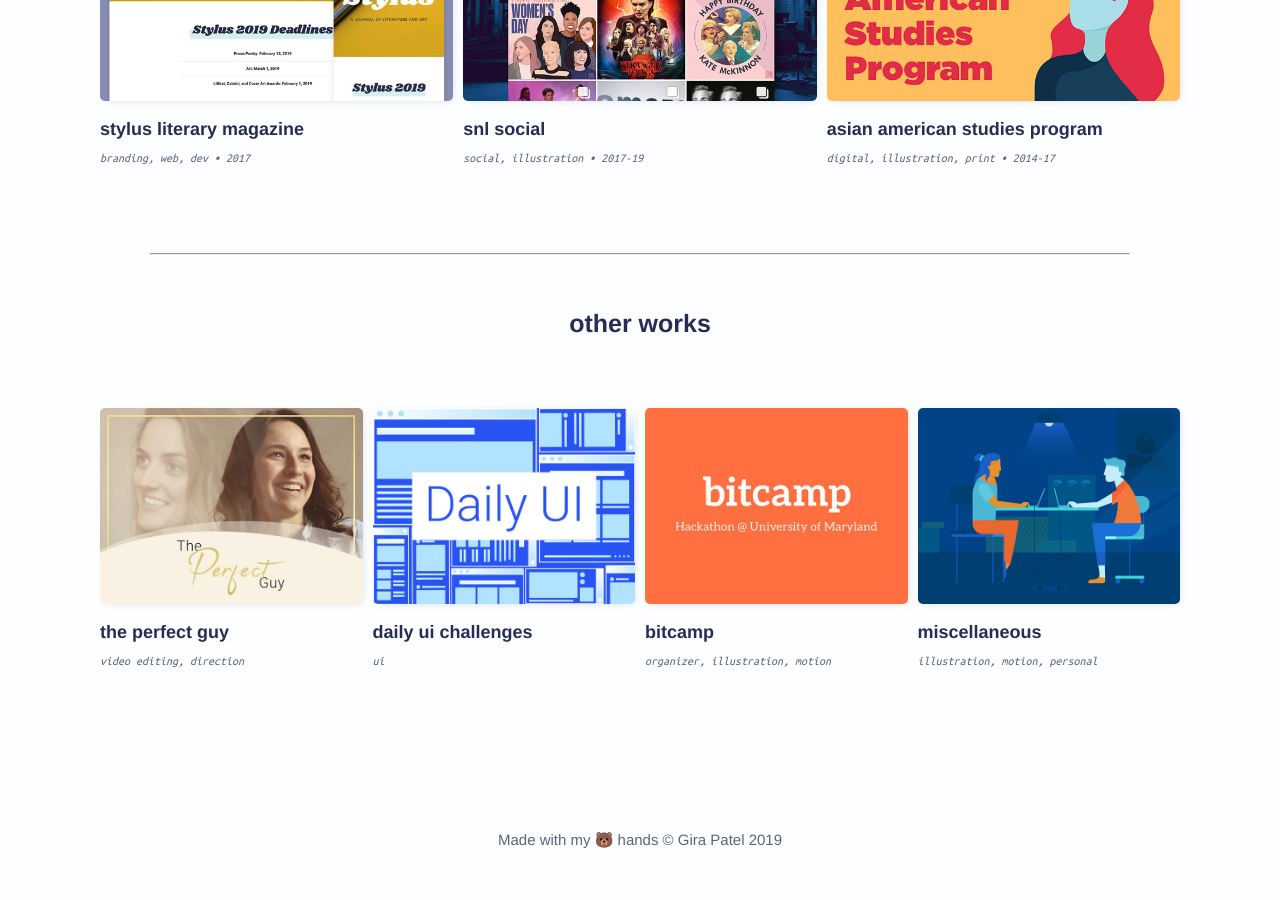
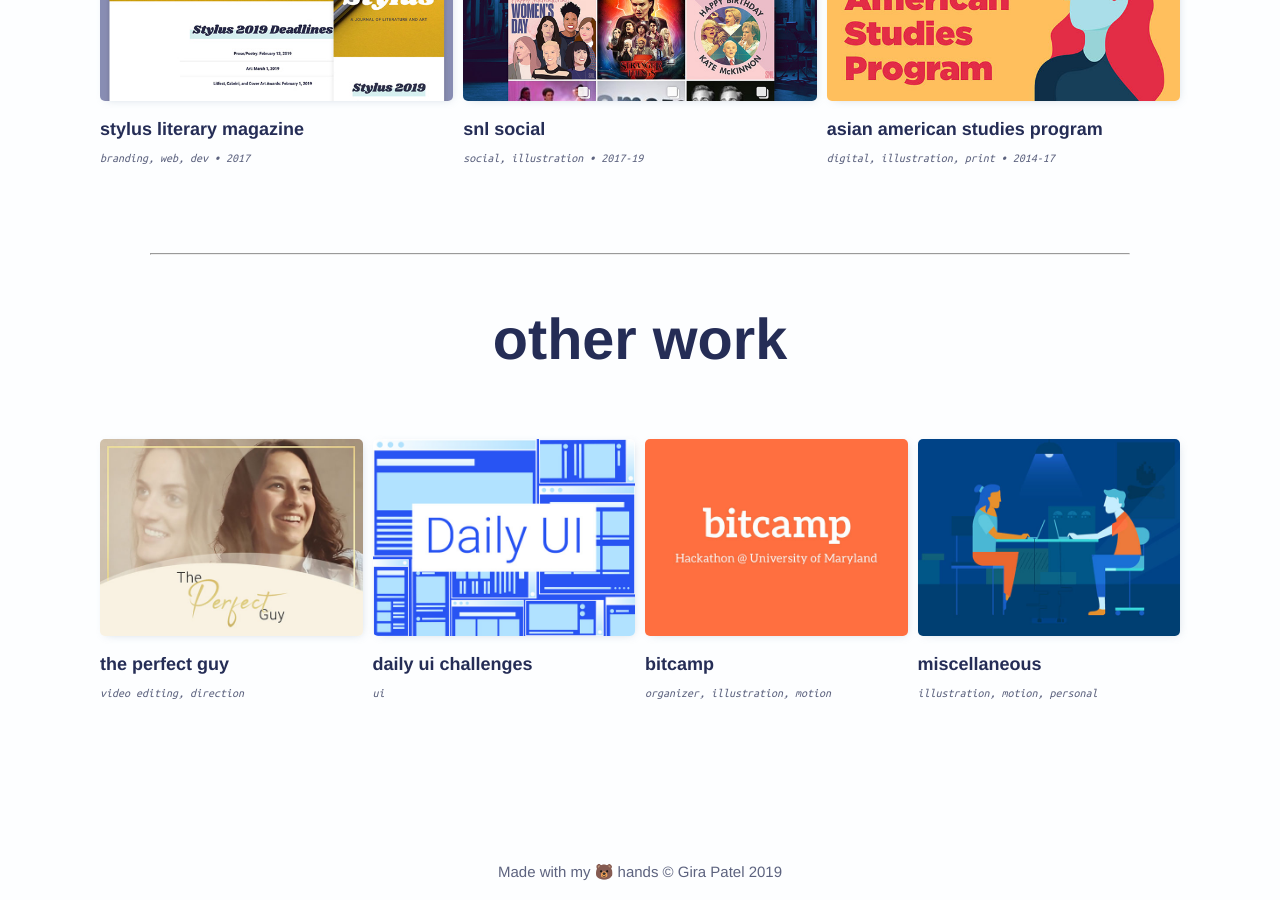
Before and after one commit to girapatel/sorry, a Jekyll site: the page built from index.html, in a window 1280 px wide and 900 px high, scrolled down 1137 px. Built offline with Jekyll 4.4.1, drawn with Linux system fonts in a browser that asks for light colours; before the commit the page ends 2005 px from its top, so only the background shows below that.

Commit message:
Update index.html

```diff
--- a/index.html
+++ b/index.html
@@ -16,5 +16,5 @@ permalink: /
 {% include main-grid.html %}
 
 <hr>
-<h2 class="align-center">Other Works</h2>
+<h1 class="align-center">Other Work</h1>
 {% include mini-grid.html %}
```
